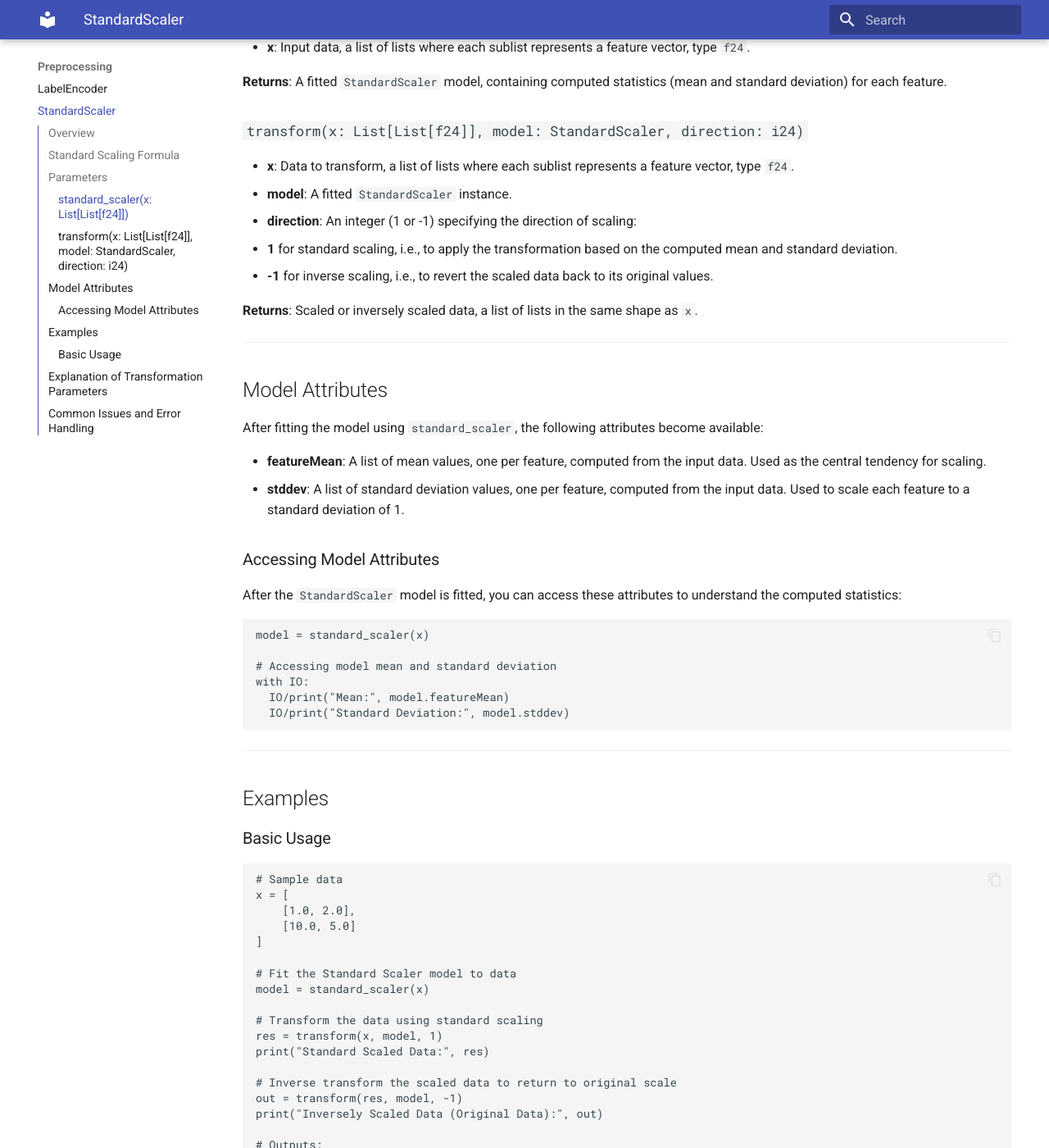
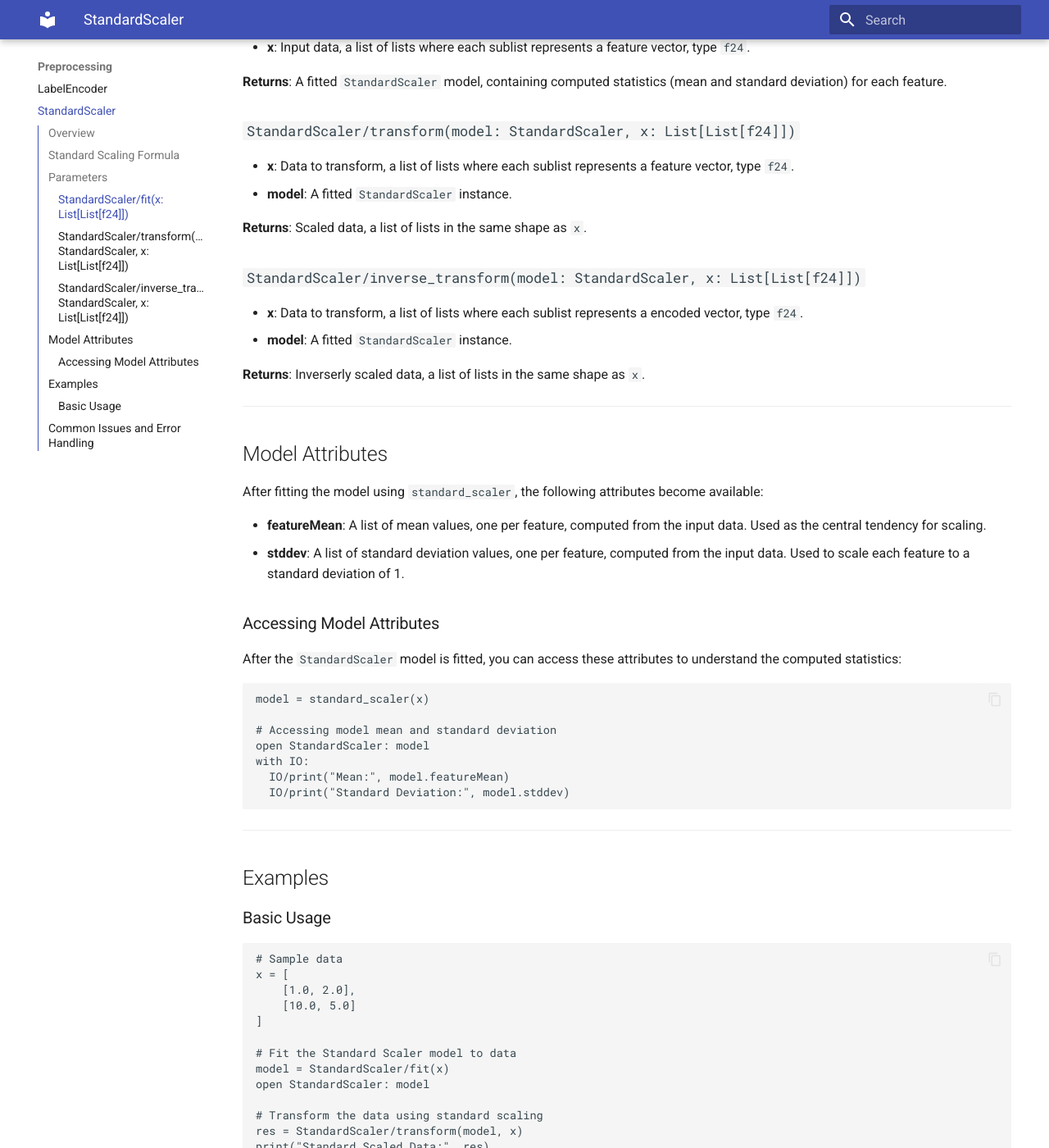
Before and after one commit to InferBend/Bolt, an MkDocs documentation site: the page built from docs/preprocessing/StandardScaler.md, in a window 1280 px wide and 1400 px high, scrolled down 1127 px. Shown: the whole window at 82% size. Built offline with MkDocs 1.6.1 and Material for MkDocs 9.7.7, drawn with Linux system fonts in a browser that asks for light colours; some of the changed text lies outside the part shown.

Commit message:
fix: standardize standard scaler.

```diff
--- a/docs/preprocessing/StandardScaler.md
+++ b/docs/preprocessing/StandardScaler.md
@@ -35,21 +35,25 @@ This should give users a clearer understanding of the standard scaling and inver
 
 ## Parameters
 
-### `standard_scaler(x: List[List[f24]])`
+### `StandardScaler/fit(x: List[List[f24]])`
 
 - **x**: Input data, a list of lists where each sublist represents a feature vector, type `f24`.
 
 **Returns**: A fitted `StandardScaler` model, containing computed statistics (mean and standard deviation) for each feature.
 
-### `transform(x: List[List[f24]], model: StandardScaler, direction: i24)`
+### `StandardScaler/transform(model: StandardScaler, x: List[List[f24]])`
 
 - **x**: Data to transform, a list of lists where each sublist represents a feature vector, type `f24`.
 - **model**: A fitted `StandardScaler` instance.
-- **direction**: An integer (1 or -1) specifying the direction of scaling:
-  - **1** for standard scaling, i.e., to apply the transformation based on the computed mean and standard deviation.
-  - **-1** for inverse scaling, i.e., to revert the scaled data back to its original values.
 
-**Returns**: Scaled or inversely scaled data, a list of lists in the same shape as `x`.
+**Returns**: Scaled data, a list of lists in the same shape as `x`.
+
+### `StandardScaler/inverse_transform(model: StandardScaler, x: List[List[f24]])`
+
+- **x**: Data to transform, a list of lists where each sublist represents a encoded vector, type `f24`.
+- **model**: A fitted `StandardScaler` instance.
+
+**Returns**: Inverserly scaled data, a list of lists in the same shape as `x`.
 
 ---
 
@@ -68,6 +72,7 @@ After the `StandardScaler` model is fitted, you can access these attributes to u
 model = standard_scaler(x)
 
 # Accessing model mean and standard deviation
+open StandardScaler: model
 with IO:
   IO/print("Mean:", model.featureMean)
   IO/print("Standard Deviation:", model.stddev)
@@ -87,14 +92,15 @@ x = [
 ]
 
 # Fit the Standard Scaler model to data
-model = standard_scaler(x)
+model = StandardScaler/fit(x)
+open StandardScaler: model
 
 # Transform the data using standard scaling
-res = transform(x, model, 1)
+res = StandardScaler/transform(model, x)
 print("Standard Scaled Data:", res)
 
 # Inverse transform the scaled data to return to original scale
-out = transform(res, model, -1)
+out = StandardScaler/inverse_transform(model, res)
 print("Inversely Scaled Data (Original Data):", out)
 
 # Outputs:
@@ -104,13 +110,6 @@ print("Inversely Scaled Data (Original Data):", out)
 
 ---
 
-## Explanation of Transformation Parameters
-
-- **direction = 1**: Standard scaling applies the transformation by subtracting the mean and dividing by the standard deviation of each feature.
-- **direction = -1**: Inverse scaling reverses the transformation by multiplying by the standard deviation and adding the mean back, effectively reconstructing the original data.
-
----
-
 ## Common Issues and Error Handling
 
 - **Unfitted Model**: Attempting to transform data with an unfitted model will result in errors. Ensure you run `standard_scaler(x)` first.
```
Also changed, not shown: 2 other files.
